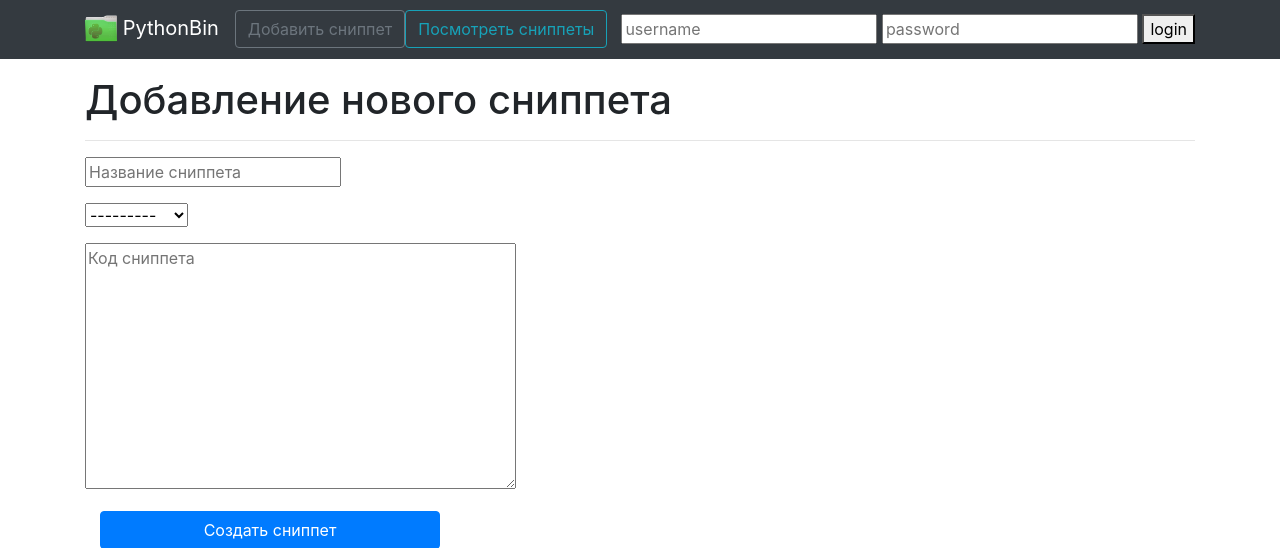
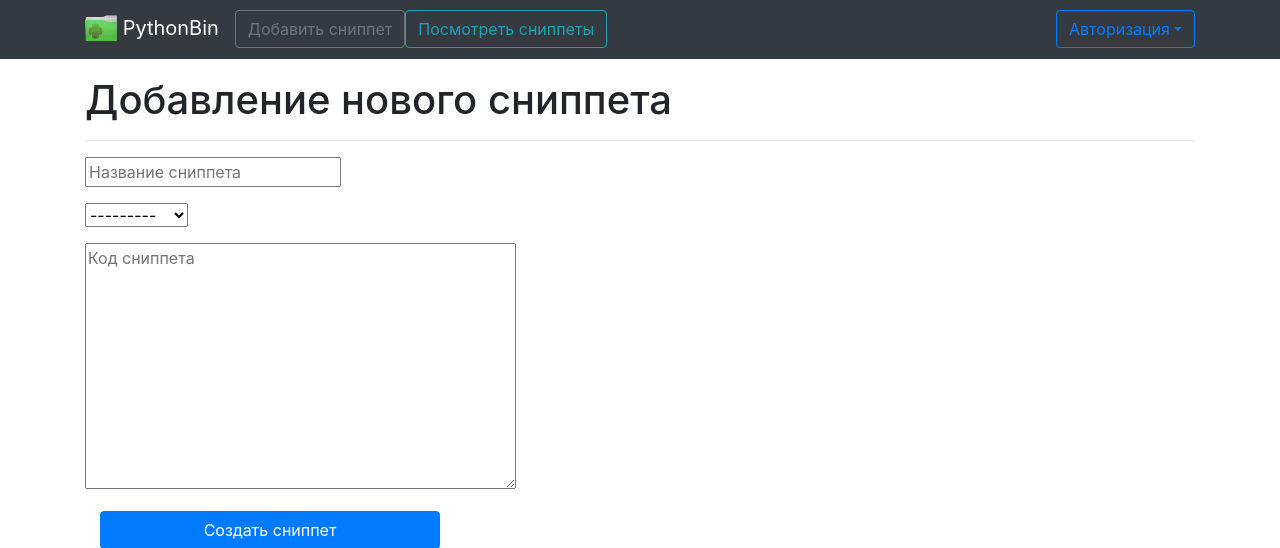
Before and after one commit to Saabenko/Snippets_03032025, a Django app: page /snippets/add in a window 1280 px wide. Shown: the top 548 px of the page. Run offline with Django 3.2, Linux system fonts and the light colour scheme; some libraries are stand-ins or nearby versions.

Commit message:
Add errors handling and change auth form

```diff
--- a/MainApp/views.py
+++ b/MainApp/views.py
@@ -94,15 +94,17 @@ def login(request):
     if request.method == 'POST':
         username = request.POST.get("username")
         password = request.POST.get("password")
-        # print("username =", username)
-        # print("password =", password)
-        user = auth.authenticate(request, username=username,
-        password=password)
+        #print("username =", username)
+        #print("password =", password)
+        user = auth.authenticate(request, username=username, password=password)
         if user is not None:
             auth.login(request, user)
         else:
-        # Return error message
-            pass
+            context = {
+                "pagename": "PythonBin",
+                "errors": ['wrong username or password'],
+            }
+            return render(request, "pages/index.html", context)
     return redirect('home')
 
 def logout(request):
--- a/Snippets/urls.py
+++ b/Snippets/urls.py
@@ -11,5 +11,5 @@ urlpatterns = [
     path('snippets/<int:snippet_id>/edit', views.snippet_edit, name="snippet-edit"),
     path('snippets/<int:snippet_id>/delete', views.snippet_delete, name="snippet-delete"),
     path('login', views.login, name='login'),
-    path('logout', views.logout, name='logout')
+    path('logout', views.logout, name='logout'),
 ] + static(settings.STATIC_URL, document_root=settings.STATIC_ROOT)
--- a/templates/inc/inc-header.html
+++ b/templates/inc/inc-header.html
@@ -26,15 +26,33 @@
             </div>
             {% if request.user.is_authenticated %}
                 <span style="color: white;">Welcome, {{request.user.username }} </span> &nbsp;&nbsp;
-                <a href="{% url "logout" %}">logout</a>
+                    <a href="{% url "logout" %}">logout</a>
             {% else %}
-            <form method="post" action="{% url "login" %}">{% csrf_token %}
-                <input name="username" type="text" placeholder="username">
-                <input name="password" type="password" placeholder="password">
-                <button type="submit">login</button>
-            </form>
+                <div class="navbar-nav mr-right nav-item dropdown dropdown-menu-right">
+                    <a class="btn btn-outline-primary my-2 my-sm-0 dropdown-toggle" href="#" id="navbarDropdown"
+                    role="button" data-toggle="dropdown" aria-haspopup="true" aria-expanded="false">Авторизация</a>
+                    <div class="dropdown-menu dropdown-menu-right" aria-labelledby="navbarDropdown">
+                        <form class="w-100 px-4 py-3" action="{% url "login" %}" method="post">
+                            {% csrf_token %}
+                            <div class="form-group form-inline">
+                                <input type="text" name="username" class="form-control" placeholder="Username" required>
+                            </div>
+                            <div class="form-group form-inline">
+                                <input type="password" name="password" class="form-control" required>
+                            </div>
+                            <button type="submit" class="btn btn-primary btn-block">Войти</button>
+                        </form>
+                        <div class="dropdown-divider"></div>
+                    </div>
+                </div>
+                {% if errors %}
+                    <ul>
+                        {% for error in errors %}
+                            <li style="color: red;">{{ error }}</li>
+                        {% endfor %}
+                    </ul>
+                {% endif %}
             {% endif %}
-
         </div>
     </nav>
 </header>
```
